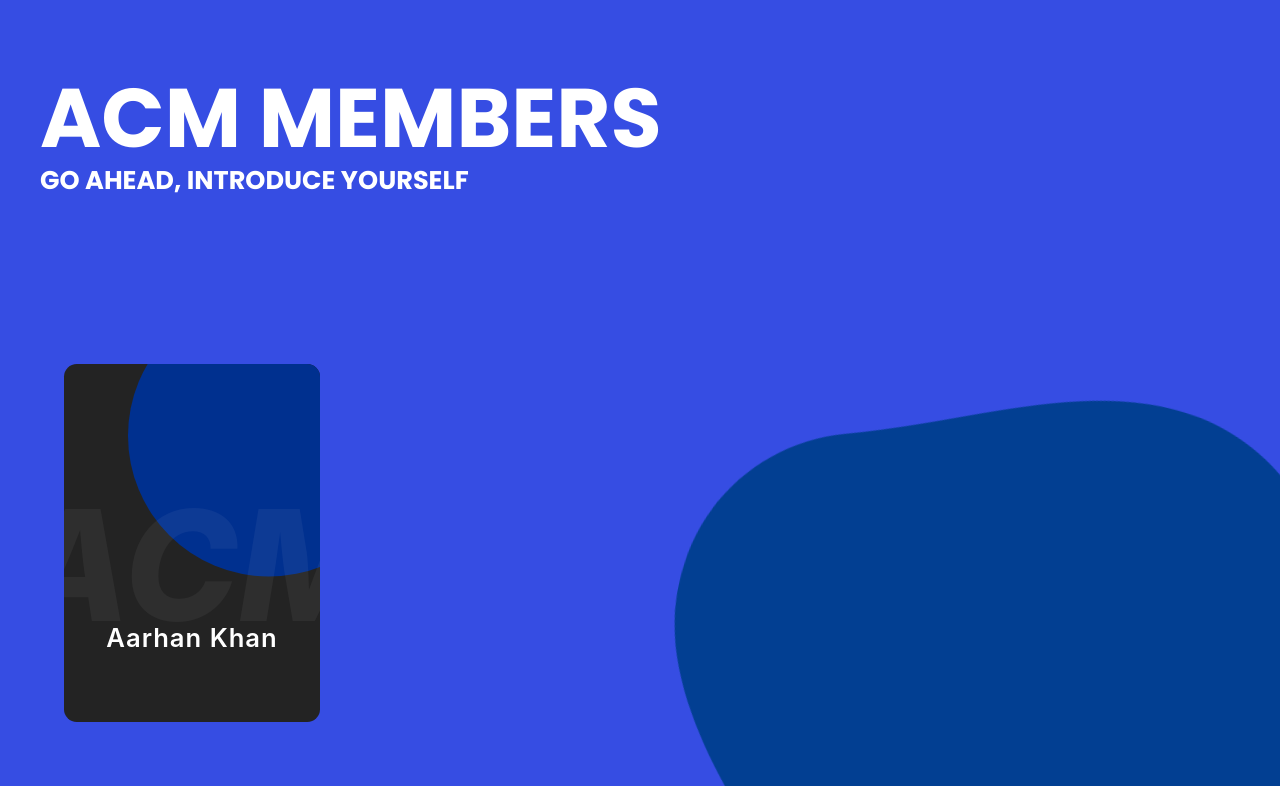
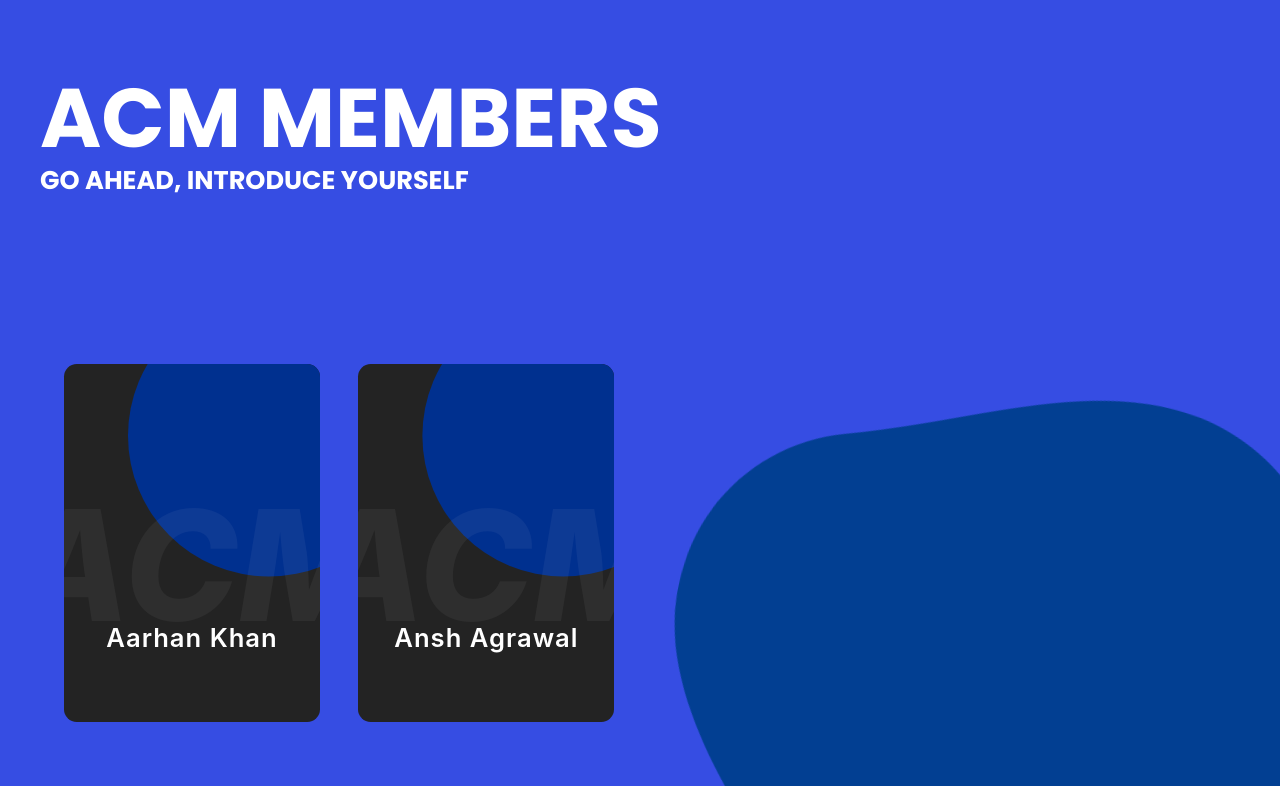
Before and after one commit to ACM-JUIT/ACM-Members, a React (Create React App) app: page / in a window 1280 px wide. Built offline with nearby package versions, Linux system fonts and the light colour scheme.

Commit message:
added new member

```diff
--- a/src/data.js
+++ b/src/data.js
@@ -6,5 +6,12 @@
       github: "https://github.com/bdab-x",
       linkedin: "https://www.linkedin.com/in/aarhan-k-62742b196/",
     },
+	{
+      name: "Ansh Agrawal",
+      quote: "member",
+      insta: "",
+      github: "",
+      linkedin: "",
+    },
 
   ];
```
